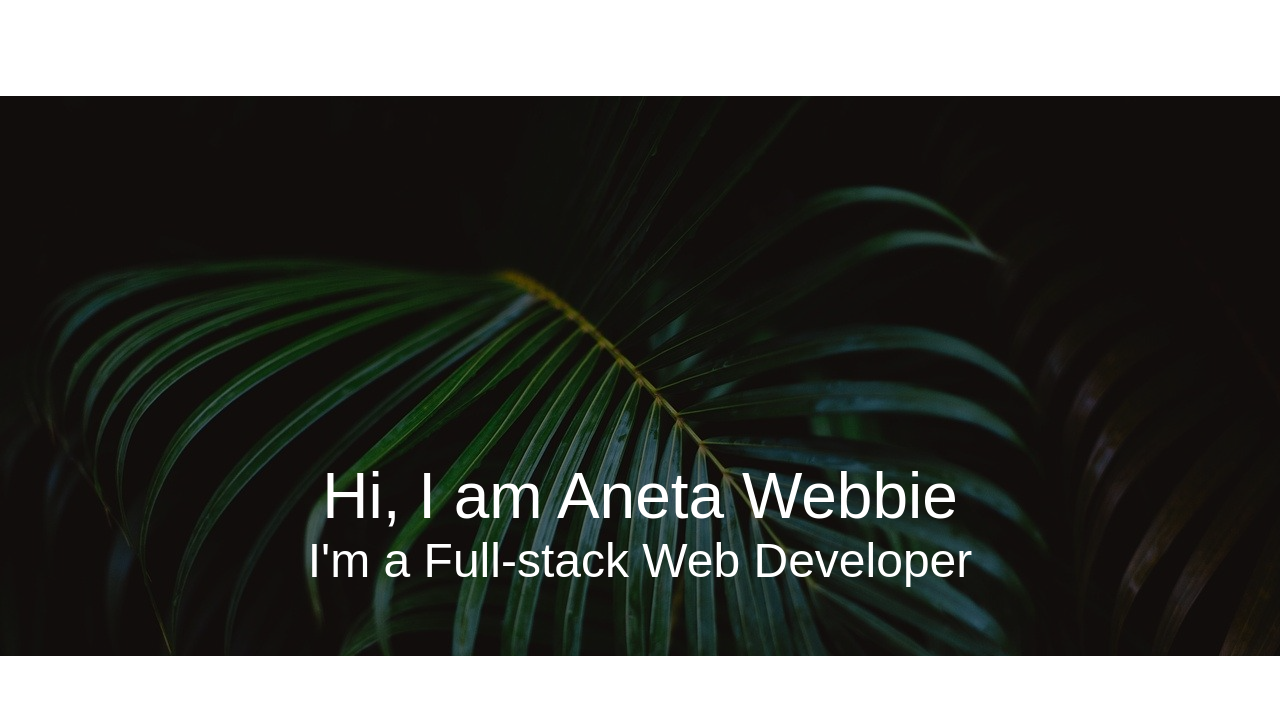
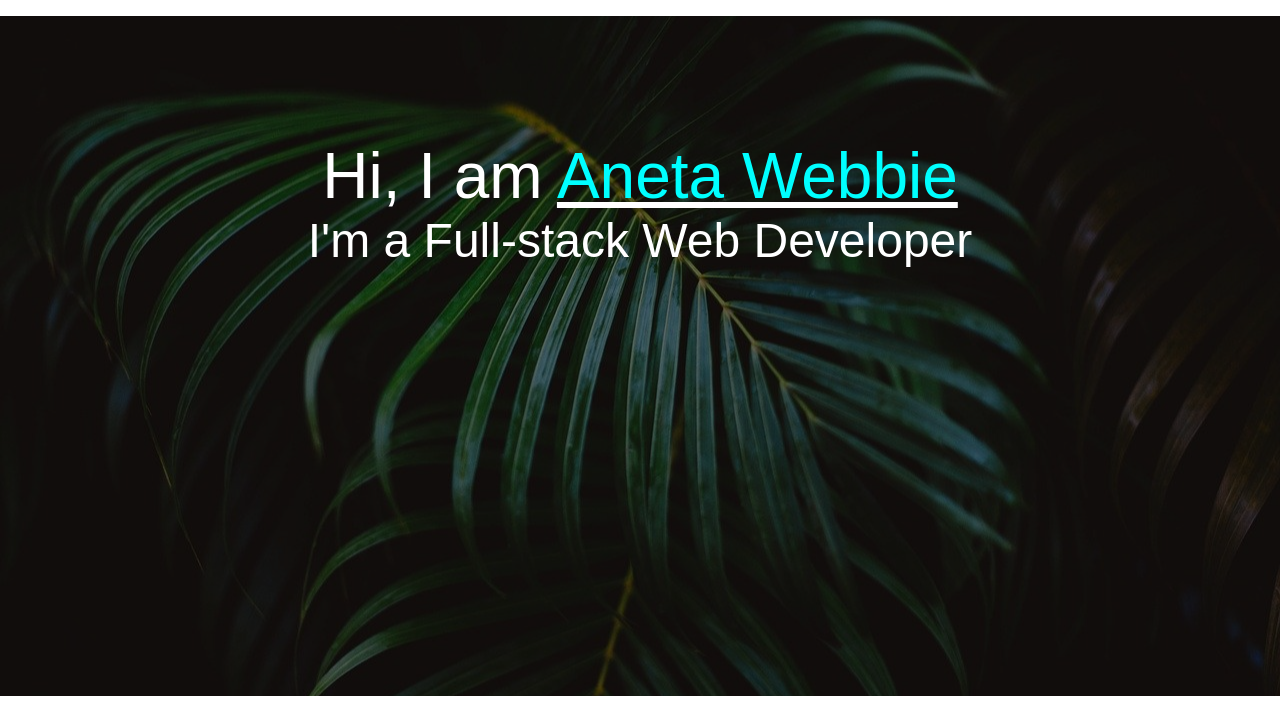
Before and after one commit to ekincbc/teamproject, a website: page src/index.html in a window 1280 px wide. Shown: the part 64-777 px from the top of the page. Drawn offline with nearby package versions, Linux system fonts and the light colour scheme; files that its build step writes are made by us from their sources.

Commit message:
Header updated

```diff
--- a/src/index.html
+++ b/src/index.html
@@ -21,7 +21,7 @@
     </nav>
 
     <header class="header">
-      <h1 class="header__title">Hi, I am Aneta Webbie</h1>
+      <h1 class="header__title">Hi, I am <span>Aneta Webbie</span></h1>
       <h2 class="header__desc">I'm a Full-stack Web Developer</h2>
     </header>
 
@@ -41,7 +41,7 @@
           <h4 class="process__tittle">Discover</h4>
           <div class="process__circle"></div>
           <p>
-            TTell me about your project and we brainstorm together the features
+            Tell me about your project and we brainstorm together the features
             to create a plan for your product to launch.
           </p>
         </div>
--- a/src/scss/styles.scss
+++ b/src/scss/styles.scss
@@ -40,14 +40,22 @@ body {
   }
 }
 
+// Martin - I changed some things in header
 .header {
-  background-image: url(/img/frond-1869757_1280.png);
+  background-image: url("/img/frond-1869757_1280.png");
   color: #ffffff;
-  height: 70vh;
+  height: 85vh;
+  background-position: center;
+  background-repeat: no-repeat;
   background-size: cover;
   text-align: center;
-  margin-top: 20vh;
-  padding-top: 20rem;
+  margin-top: 10vh;
+  padding-top: 10vh;
+
+  & span {
+    color: aqua;
+    text-decoration: underline white;
+  }
 
   & .header__title {
     font-size: 4rem;
@@ -56,7 +64,7 @@ body {
   }
   & .header__desc {
     font-size: 3rem;
-    font-weight: normal;
+    font-weight: lighter;
     margin-top: 0;
   }
 }
```
